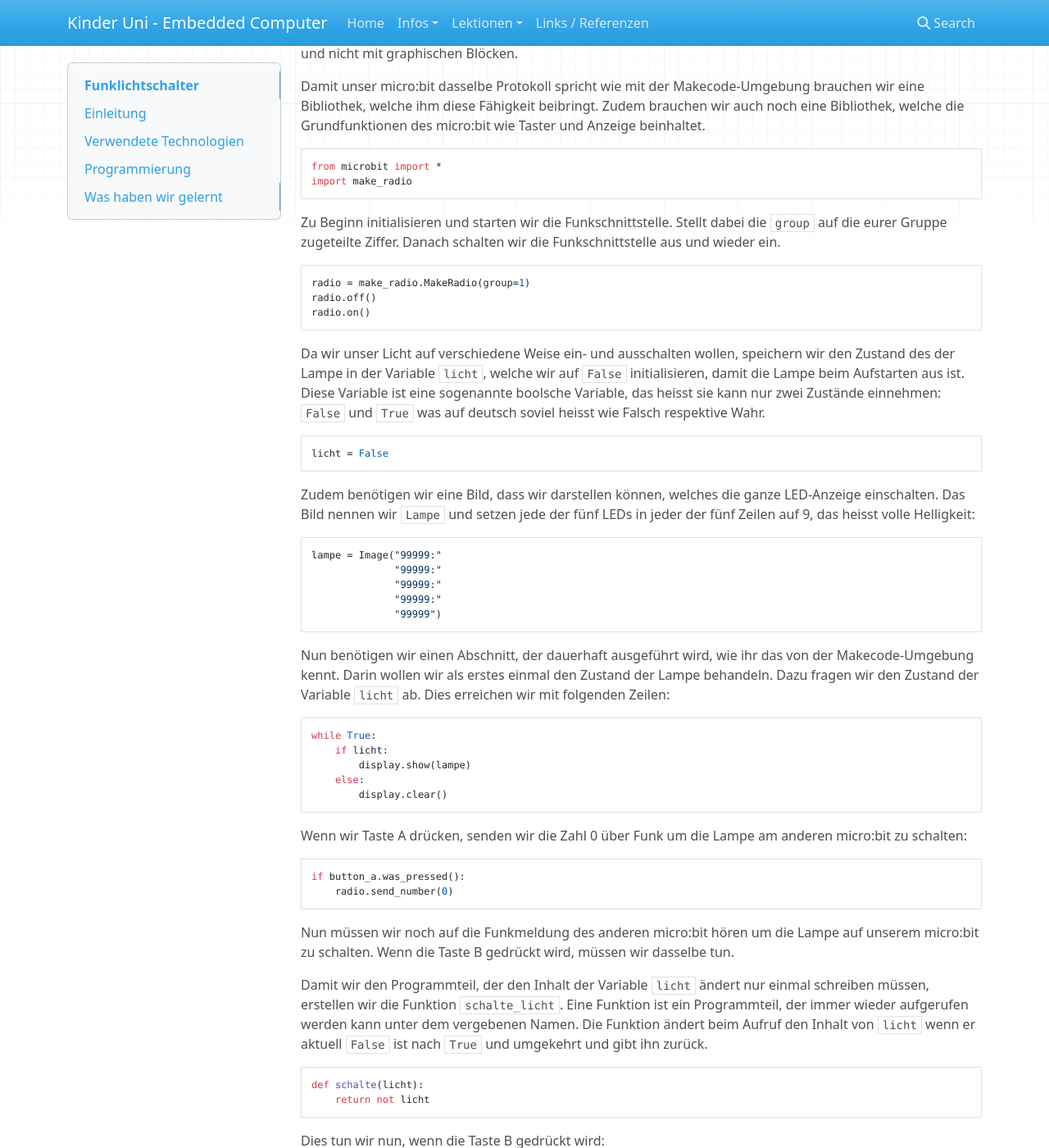
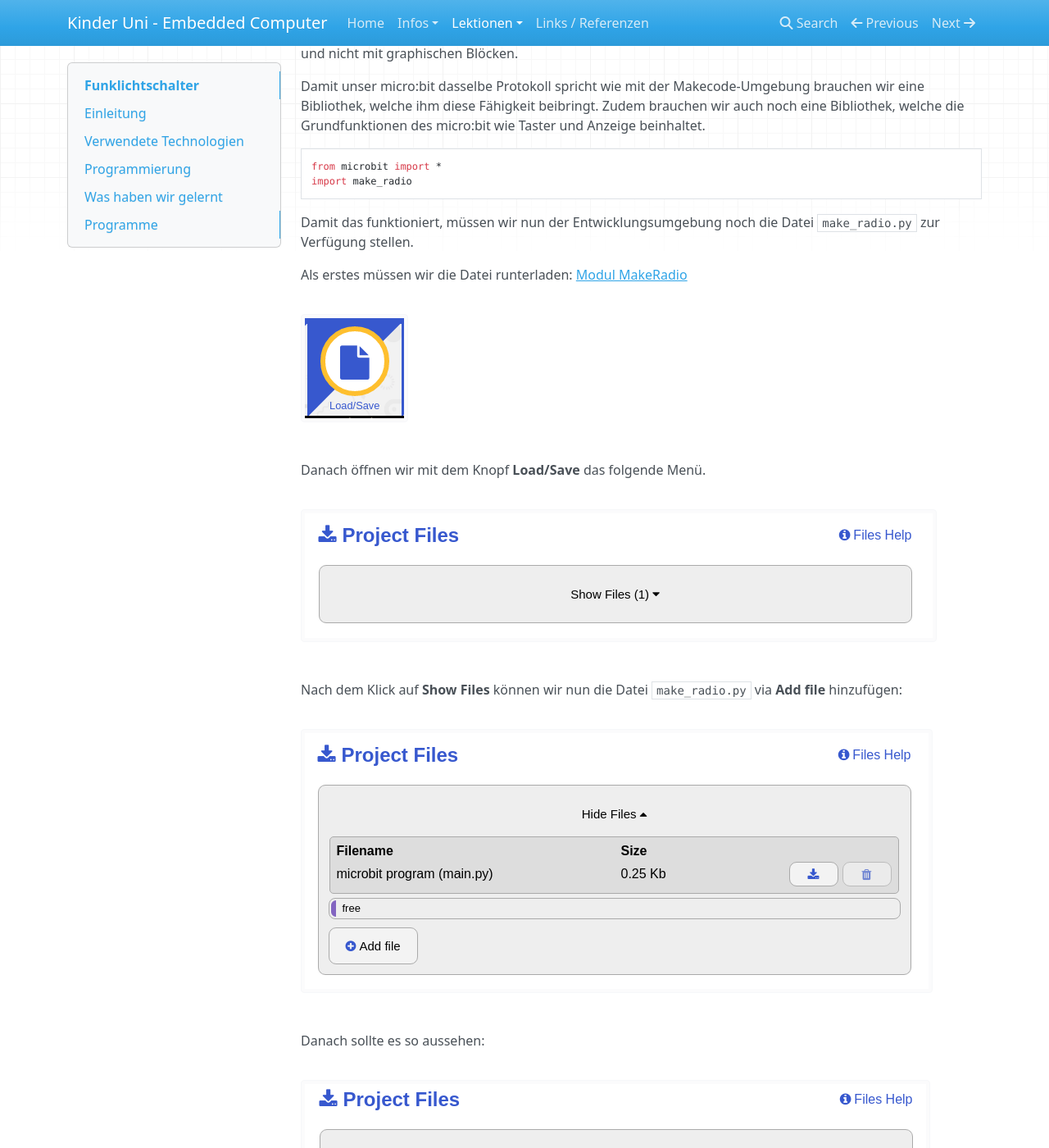
Before and after one commit to renestraub/ehk1, an MkDocs documentation site: the page built from docs/lessons/62_lightswitch_python/lesson.md, in a window 1280 px wide and 1400 px high, scrolled down 637 px. Shown: the whole window at 82% size. Built offline with MkDocs 1.6.1, drawn with Linux system fonts in a browser that asks for light colours; nearby versions of some CDN libraries; some of the changed text lies outside the part shown.

Commit message:
Fix Menu and re-add deleted explanation

````diff
--- a/docs/lessons/62_lightswitch_python/lesson.md
+++ b/docs/lessons/62_lightswitch_python/lesson.md
@@ -28,6 +28,24 @@ Damit unser micro:bit dasselbe Protokoll spricht wie mit der Makecode-Umgebung b
 from microbit import *
 import make_radio
 ```
+
+Damit das funktioniert, müssen wir nun der Entwicklungsumgebung noch die Datei ```make_radio.py``` zur Verfügung stellen.
+
+Als erstes müssen wir die Datei runterladen: [Modul MakeRadio](./make_radio.py)
+
+![](load_save.png)
+
+Danach öffnen wir mit dem Knopf **Load/Save** das folgende Menü.
+
+![](project_files0.png)
+
+Nach dem Klick auf **Show Files** können wir nun die Datei ```make_radio.py``` via **Add file** hinzufügen:
+
+![](project_files1.png)
+
+Danach sollte es so aussehen:
+
+![](project_files2.png)
 
 Zu Beginn initialisieren und starten wir die Funkschnittstelle. Stellt dabei die ```group``` auf die eurer Gruppe zugeteilte Ziffer. Danach schalten wir die Funkschnittstelle aus und wieder ein.
 
@@ -105,3 +123,8 @@ sleep(100)
 
 *   Nutzen der Funkschnittstelle
 *   Erstellen von einfachen Funktionen
+
+## Programme
+
+*   [Modul MakeRadio](./make_radio.py)
+*   [Funklichtschalter](./funklichtschalter.py)
--- a/mkdocs.yml
+++ b/mkdocs.yml
@@ -9,10 +9,12 @@ nav:
     - lessons/10_hello_world/lesson.md
     - lessons/20_dice/lesson.md
     - lessons/30_level/lesson.md
+    - lessons/32_level_python/lesson.md
     - lessons/40_gravity/lesson.md
     - lessons/50_alarm/lesson.md
-    - lessons/32_level_python/lesson.md
-    - lessons/60_firefly/lesson.md
+    - lessons/60_lightswitch/lesson.md
+    - lessons/62_lightswitch_python/lesson.md
+    - lessons/70_firefly/lesson.md
   - links.md
 
 #theme: readthedocs
````
Also changed, not shown: other parts of docs/lessons/62_lightswitch_python/lesson.md (+1 -1 lines).
